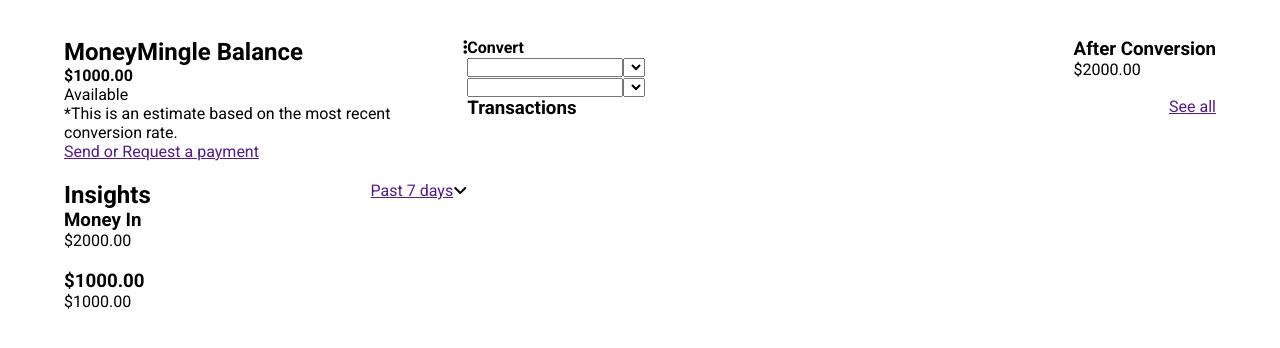
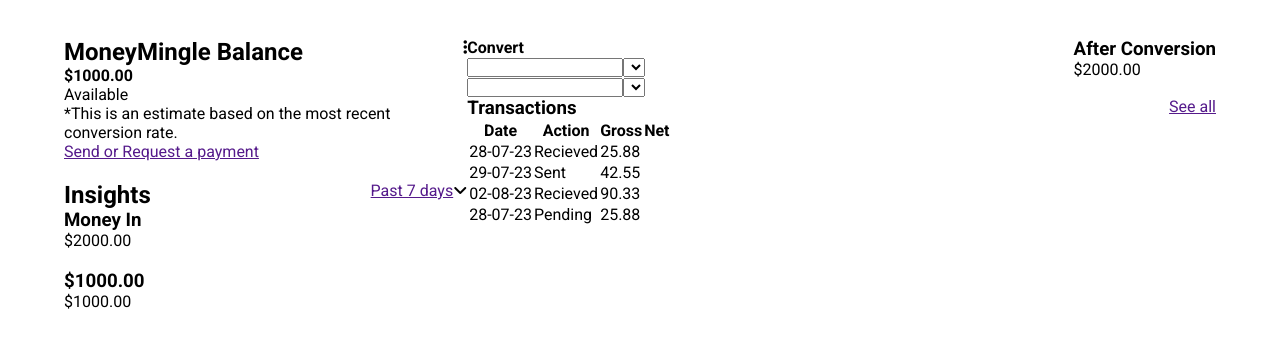
Before and after one commit to Tapishagrawal/MoneyMingle, a plain HTML site: page user.html in a window 1280 px wide. Shown: the part 82-430 px from the top of the page. Drawn offline with Linux system fonts and the light colour scheme.

Commit message:
done for day 3

```diff
--- /dev/null
+++ b/css/user.css
@@ -0,0 +1,85 @@
+* {
+    padding: 0;
+    margin: 0;
+    font-family: roboto;
+}
+
+/* navbar */
+#navbar {
+    display: flex;
+    justify-content: space-between;
+    align-items: center;
+    padding: 10px 5%;
+    background-color: #2bac57;
+
+}
+
+#links {
+    display: flex;
+    gap: 15px;
+    font-size: 20px;
+}
+
+#login-info {
+    display: flex;
+    align-items: center;
+    justify-content: end;
+    gap: 15px;
+}
+
+#login-info img {
+    width: 50px;
+    border-radius: 50%;
+}
+
+#login-info h3 {
+    font-size: 26px;
+}
+
+/* main div */
+
+#main {
+
+    width: 90%;
+    margin: auto;
+    margin-top: 50px;
+    display: flex;
+
+}
+
+#left {
+    width: 35%;
+    display: flex;
+    flex-direction: column;
+    gap: 20px;
+}
+
+#left>div>.text-above-balance {
+    display: flex;
+    justify-content: space-between;
+}
+
+#insights>:nth-child(1) {
+    display: flex;
+    justify-content: space-between;
+}
+
+/* #insights>:nth-child(2) {} */
+
+#insights>:nth-child(3) {
+    margin-top: 20px;
+}
+
+#right {
+    width: 65%;
+}
+
+#right>div:nth-child(1) {
+    display: flex;
+    justify-content: space-between;
+}
+
+#transactions {
+    display: flex;
+    justify-content: space-between
+}
--- /dev/null
+++ b/js/user.js
@@ -0,0 +1,52 @@
+// console.log("abc")
+
+let data = [
+    {
+        date: "28-07-23",
+        type: "Recieved",
+        gross: 28.78,
+        net: 25.88
+    },
+    {
+        date: "29-07-23",
+        type: "Sent",
+        gross: 45.44,
+        net: 42.55
+    },
+    {
+        date: "02-08-23",
+        type: "Recieved",
+        gross: 96.89,
+        net: 90.33
+    },
+    {
+        date: "28-07-23",
+        type: "Pending",
+        gross: 28.78,
+        net: 25.88
+    }
+]
+
+let tableBod = document.getElementById("table");
+
+data.forEach(el =>{
+    tableBod.append(createTrans(el));
+})
+
+function createTrans(data){
+    let trow = document.createElement("tr");
+
+    let td1 = document.createElement("td");
+    let td2 = document.createElement("td");
+    let td3 = document.createElement("td");
+    let td4 = document.createElement("td");
+
+    td1.innerText = data.date;
+    td2.innerText = data.type;
+    td3.innerText = data.gross;
+    td3.innerText = data.net;
+
+    trow.append(td1, td2, td3, td4);
+
+    return trow;
+}
--- a/user.html
+++ b/user.html
@@ -11,93 +11,8 @@
     <link
         href="https://fonts.googleapis.com/css2?family=Inter:wght@400;600;800&family=Roboto+Condensed:wght@400;700&family=Roboto:wght@300;400;500;700&family=Rubik:wght@400;500;700&display=swap"
         rel="stylesheet">
-    <style>
-        * {
-            padding: 0;
-            margin: 0;
-            font-family: roboto;
-        }
 
-        /* navbar */
-        #navbar {
-            display: flex;
-            justify-content: space-between;
-            align-items: center;
-            padding: 10px 5%;
-            background-color: #2bac57;
-
-        }
-
-        #links {
-            display: flex;
-            gap: 15px;
-            font-size: 20px;
-        }
-
-        #login-info {
-            display: flex;
-            align-items: center;
-            justify-content: end;
-            gap: 15px;
-        }
-
-        #login-info img {
-            width: 50px;
-            border-radius: 50%;
-        }
-
-        #login-info h3 {
-            font-size: 26px;
-        }
-
-        /* main div */
-
-        #main {
-
-            width: 90%;
-            margin: auto;
-            margin-top: 50px;
-            display: flex;
-
-        }
-
-        #left {
-            width: 35%;
-            display: flex;
-            flex-direction: column;
-            gap: 20px;
-        }
-
-        #left>div>.text-above-balance {
-            display: flex;
-            justify-content: space-between;
-        }
-
-        #insights>:nth-child(1) {
-            display: flex;
-            justify-content: space-between;
-        }
-
-        #insights>:nth-child(2) {}
-
-        #insights>:nth-child(3) {
-            margin-top: 20px;
-        }
-
-        #right {
-            width: 65%;
-        }
-
-        #right>div:nth-child(1) {
-            display: flex;
-            justify-content: space-between;
-        }
-
-        #transactions {
-            display: flex;
-            justify-content: space-between
-        }
-    </style>
+    <link rel="stylesheet" href="css\user.css">
 </head>
 
 <body>
@@ -170,10 +85,29 @@
                     <a href="">See all</a>
                 </div>
             </div>
+            <div>
+                <div>
+                    <table>
+                        <thead>
+                            <tr>
+                                <th>Date</th>
+                                <th>Action</th>
+                                <th>Gross</th>
+                                <th>Net</th>
+                            </tr>
+                        </thead>
+                        <tbody id="table">
+
+                        </tbody>
+                    </table>
+                </div>
+            </div>
         </div>
     </section>
 </body>
 
 </html>
 
+<script src="js\user.js"></script>
+
 <!-- media\blank-profile-picture-973460_640.webp -->
```
Also changed, not shown: test.js (added).
